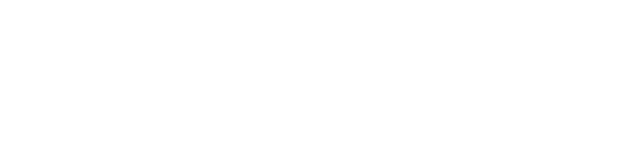
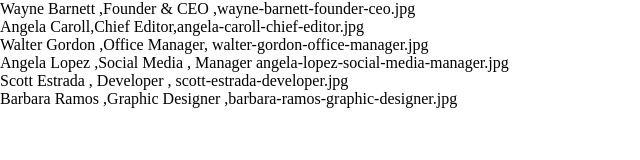
Before and after one commit to giuseppelamaestra/js-our-team, a plain HTML site: page index.html in a window 1280 px wide. Shown: the whole page, without its empty margins (0-640 px from the left). Drawn offline with Linux system fonts and the light colour scheme.

Commit message:
Milestone 2 completed, printed in the dom

```diff
--- a/index.html
+++ b/index.html
@@ -9,6 +9,12 @@
 </head>
 <body>
 
+    <ul id="list">
+
+
+
+    </ul>
+
 
 
 
--- a/js/myscript.js
+++ b/js/myscript.js
@@ -79,9 +79,12 @@ for(let index = 0; index < teamMembers.length; index++){
 
  const member = teamMembers[index]
 
- console.log(member.Name, member.Role, member.Picture)
 
 
+ const ul = document.getElementById("list");
+ let li = document.createElement("li")
+   li.innerHTML = [member.Name, member.Role, member.Picture ]
+   ul.appendChild(li);
 
 
 
```
